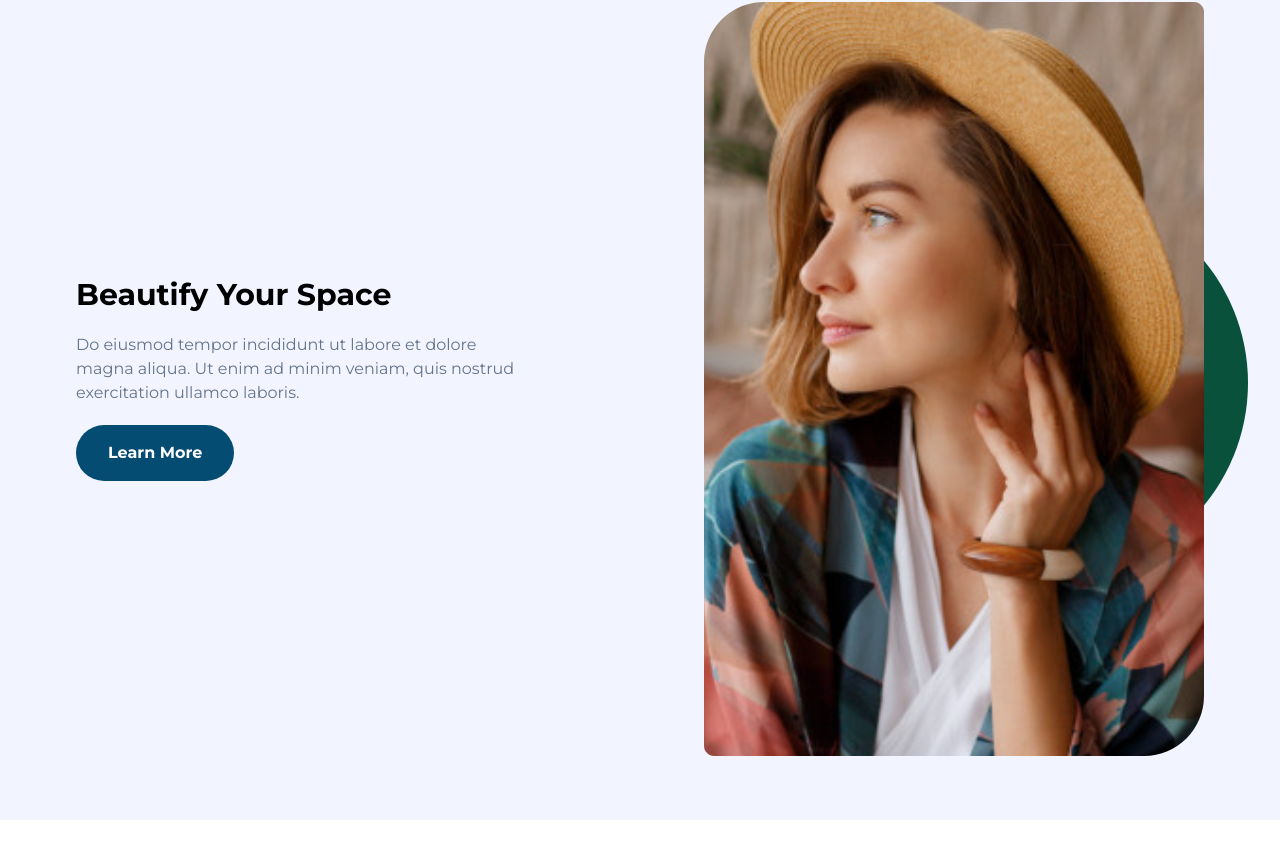
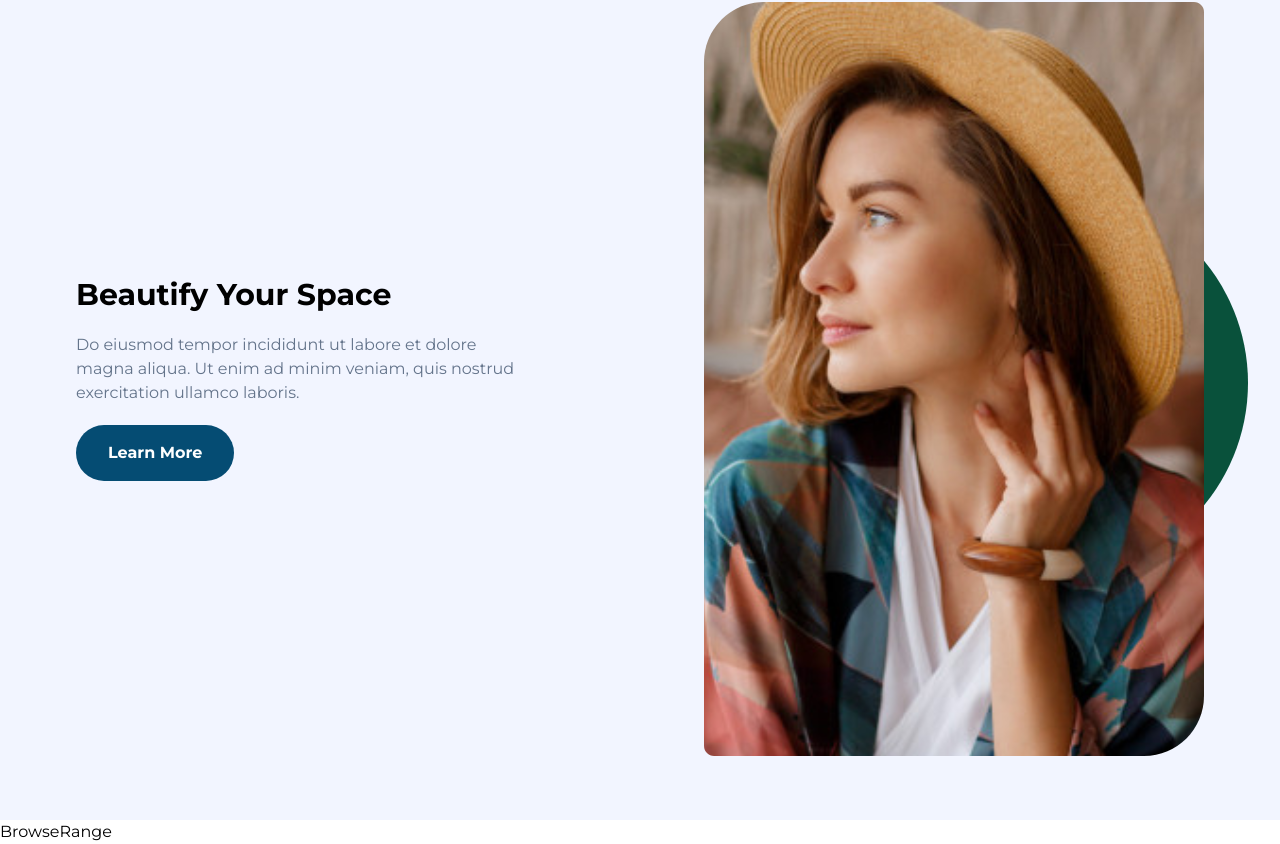
Before and after one commit to aziv7/furniture_landing, a React (Vite) app: page / in a window 1280 px wide. Shown: the part 1230-2074 px from the top of the page. Before the commit the page ends 2050 px from the top, so only its background shows below. Built offline with nearby package versions, Linux system fonts and the light colour scheme.

Commit message:
Browse the range section

```diff
--- a/src/App.jsx
+++ b/src/App.jsx
@@ -3,6 +3,7 @@ import Hero from './sections/Hero';
 import Services from './sections/Services';
 import Inspiration from './sections/Inspiration';
 import LearnMore from './sections/LearnMore';
+import BrowseRange from './sections/BrowseRange';
 function App() {
   return (
     <div className='lg:max-w-7xl m-0 mx-auto min-h-screen'>
@@ -11,6 +12,7 @@ function App() {
       <Services />
       <Inspiration />
       <LearnMore />
+      <BrowseRange />
     </div>
   );
 }
--- /dev/null
+++ b/src/sections/BrowseRange.jsx
@@ -0,0 +1,7 @@
+import React from 'react';
+
+const BrowseRange = () => {
+  return <div>BrowseRange</div>;
+};
+
+export default BrowseRange;
```
